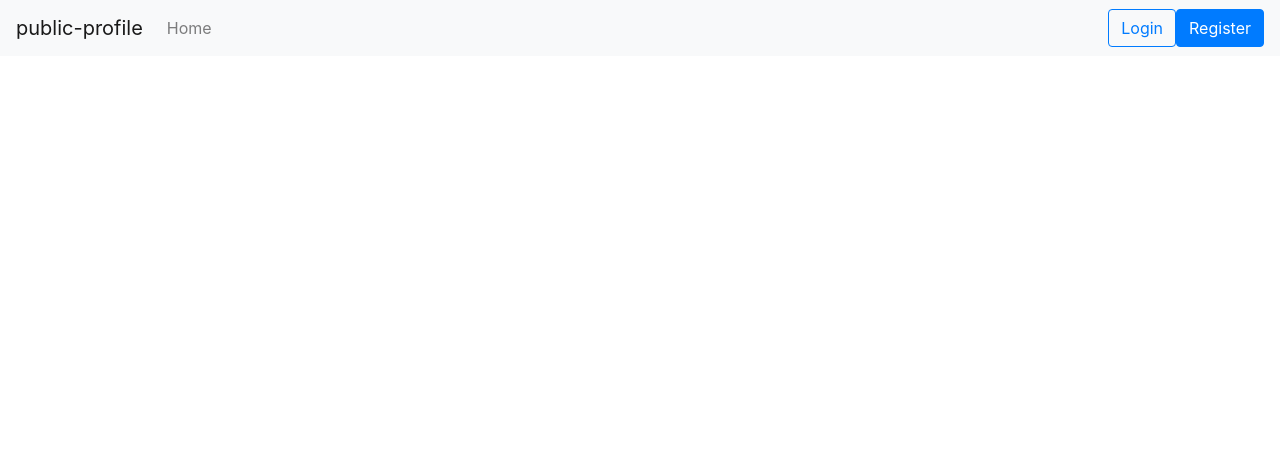
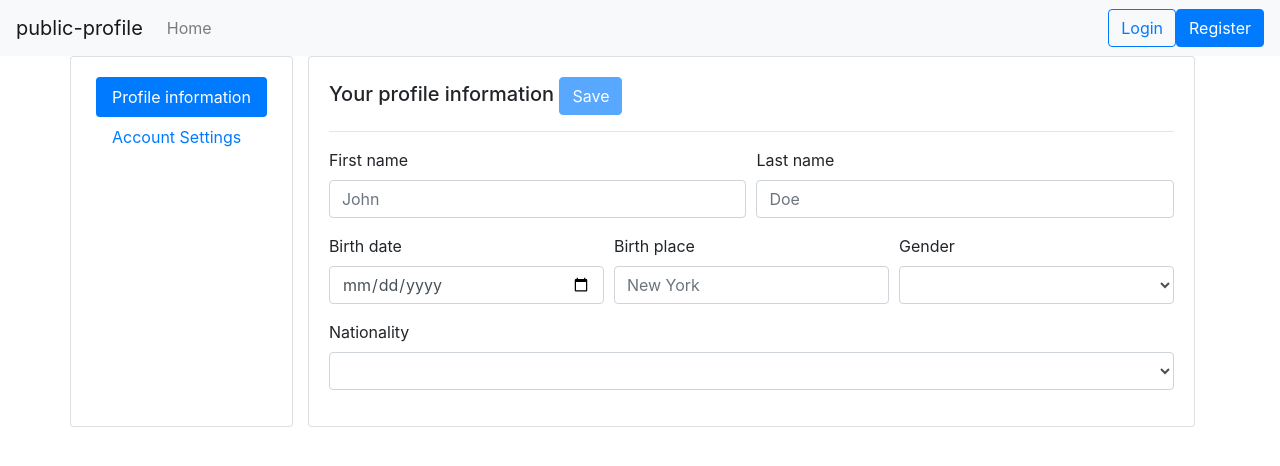
Before and after one commit to Mozzo1000/public-profile, a React (Create React App) app in the folder frontend/: page /settings in a window 1280 px wide. Shown: the top 466 px of the page. Built offline with nearby package versions, Linux system fonts and the light colour scheme.

Commit message:
Add settings page

```diff
--- a/frontend/src/App.js
+++ b/frontend/src/App.js
@@ -1,32 +1,36 @@
-import React, {Fragment} from 'react';
+import React from 'react';
 import { BrowserRouter, Route, Switch } from 'react-router-dom';
 import Register from './components/Register';
 import Login from './components/Login';
 import Profile from './components/Profile'
 import NavbarMenu from './components/Navbar'
+import Settings from './components/settings/Settings'
 import useToken from './useToken';
 
 function App() {
   // eslint-disable-next-line
   const { token, setToken } = useToken();
-  if(token) {
-    return (
-      <Fragment>
-        <NavbarMenu />
-        <Profile auth={JSON.parse(localStorage.getItem('auth'))} />
-      </Fragment>
-    )
-  }
+
   return (
     <div>
         <NavbarMenu />
         <BrowserRouter>
           <Switch>
+            <Route exact path="/">
+              {token ? (
+                <Profile auth={JSON.parse(localStorage.getItem('auth'))} />
+              ): (
+                <h1>Please login</h1>
+              )}
+            </Route>
             <Route path="/register">
               <Register setToken={setToken} />
             </Route>
             <Route path="/login">
               <Login setToken={setToken} />
+            </Route>
+            <Route path="/settings">
+              <Settings />
             </Route>
           </Switch>
         </BrowserRouter>
--- /dev/null
+++ b/frontend/src/components/settings/ProfileSettings.js
@@ -0,0 +1,57 @@
+import React from 'react'
+import { Form, Col, Card, Button} from 'react-bootstrap';
+import nationalities from '../../utilities/Nationality';
+
+export default function ProfileSettings() {
+    const nationality_list = nationalities.map((nationality) =>
+                                    <option>{nationality}</option>
+                                );
+    return(
+        <Card>
+            <Card.Body>
+                <Card.Title>Your profile information <Button disabled>Save</Button></Card.Title>
+                <hr />
+                <Form>
+                    <Form.Row>
+                        <Form.Group as={Col} controlId="form_firstname">
+                            <Form.Label>First name</Form.Label>
+                            <Form.Control type="text" placeholder="John"></Form.Control>
+                        </Form.Group>
+                        <Form.Group as={Col} controlId="form_lastname">
+                            <Form.Label>Last name</Form.Label>
+                            <Form.Control type="text" placeholder="Doe"></Form.Control>
+                        </Form.Group>
+                    </Form.Row>
+                    <Form.Row>
+                        <Form.Group as={Col} controlId="form-birthdate">
+                            <Form.Label>Birth date</Form.Label>
+                            <Form.Control type="date"></Form.Control>
+                        </Form.Group>
+                        <Form.Group as={Col} controlId="form-birthplace">
+                            <Form.Label>Birth place</Form.Label>
+                            <Form.Control type="text" placeholder="New York"></Form.Control>
+                        </Form.Group>
+                        <Form.Group as={Col} controlId="form-gender">
+                            <Form.Label>Gender</Form.Label>
+                            <Form.Control as="select">
+                                <option></option>
+                                <option>Female</option>
+                                <option>Male</option>
+                                <option>Other</option>
+                            </Form.Control>
+                        </Form.Group>
+                    </Form.Row>
+                    <Form.Row>
+                        <Form.Group as={Col} controlId="form-nationality">
+                            <Form.Label>Nationality</Form.Label>
+                            <Form.Control as="select">
+                                <option></option>
+                                {nationality_list}
+                            </Form.Control>
+                        </Form.Group>
+                    </Form.Row>
+                </Form>
+            </Card.Body>
+        </Card>
+    )
+}
--- /dev/null
+++ b/frontend/src/components/settings/Settings.js
@@ -0,0 +1,38 @@
+import React from 'react'
+import { Container, Tab, Col, Row, Nav, Card } from 'react-bootstrap';
+import ProfileSettings from './ProfileSettings'
+
+export default function Settings() {
+    return(
+        <Container>
+        <Tab.Container id="left-tabs-example" defaultActiveKey="first">
+        <Row>
+            <Card>
+                <Card.Body>
+                    <Col>
+                    <Nav variant="pills" className="flex-column">
+                        <Nav.Item>
+                        <Nav.Link eventKey="first">Profile information</Nav.Link>
+                        </Nav.Item>
+                        <Nav.Item>
+                        <Nav.Link eventKey="second">Account Settings</Nav.Link>
+                        </Nav.Item>
+                    </Nav>
+                    </Col>
+                </Card.Body>
+            </Card>
+            <Col>
+            <Tab.Content>
+                <Tab.Pane eventKey="first">
+                <ProfileSettings/>
+                </Tab.Pane>
+                <Tab.Pane eventKey="second">
+                <p>hi 2</p>
+                </Tab.Pane>
+            </Tab.Content>
+            </Col>
+        </Row>
+        </Tab.Container>
+        </Container>
+    )
+}
```
